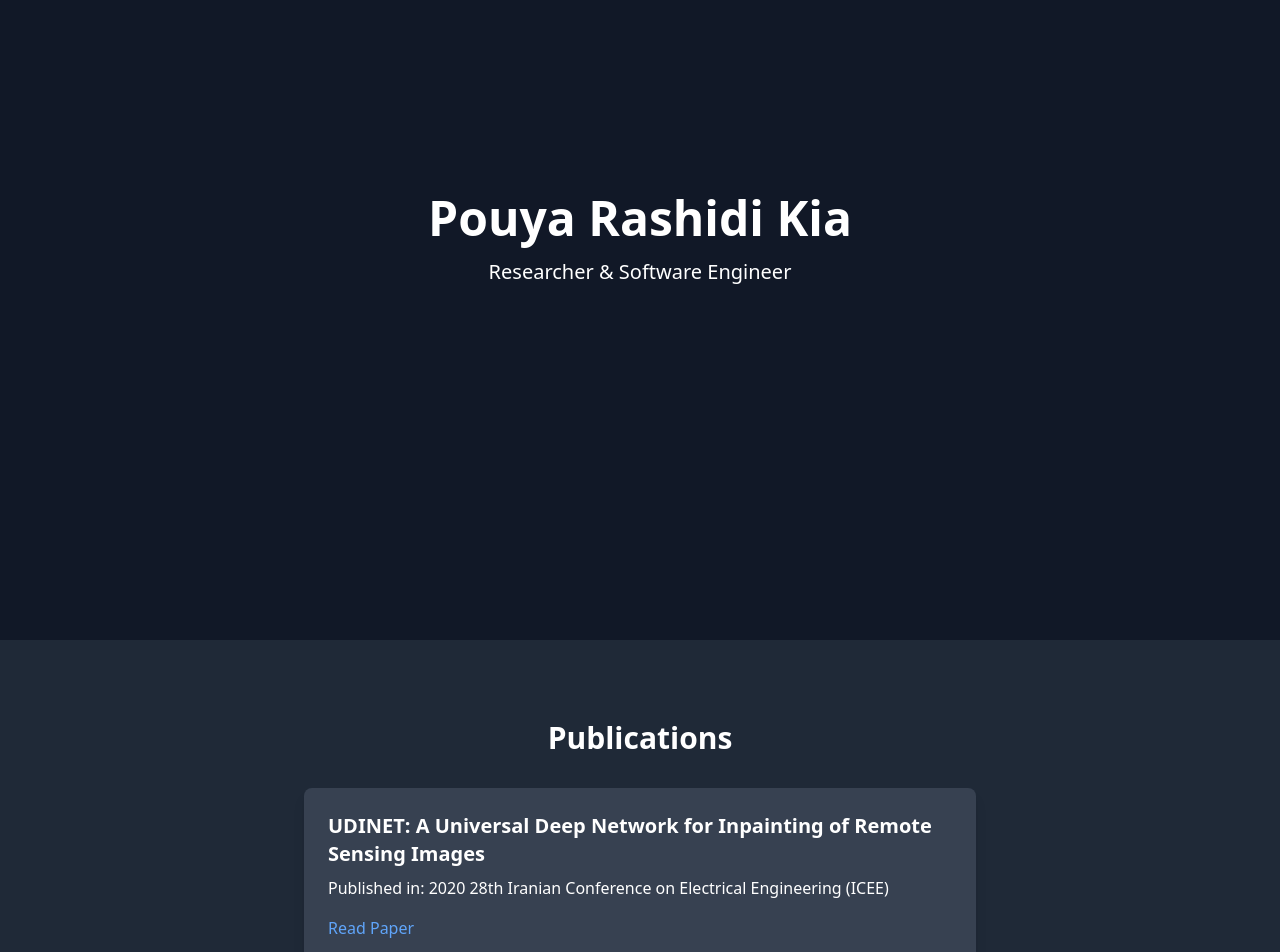
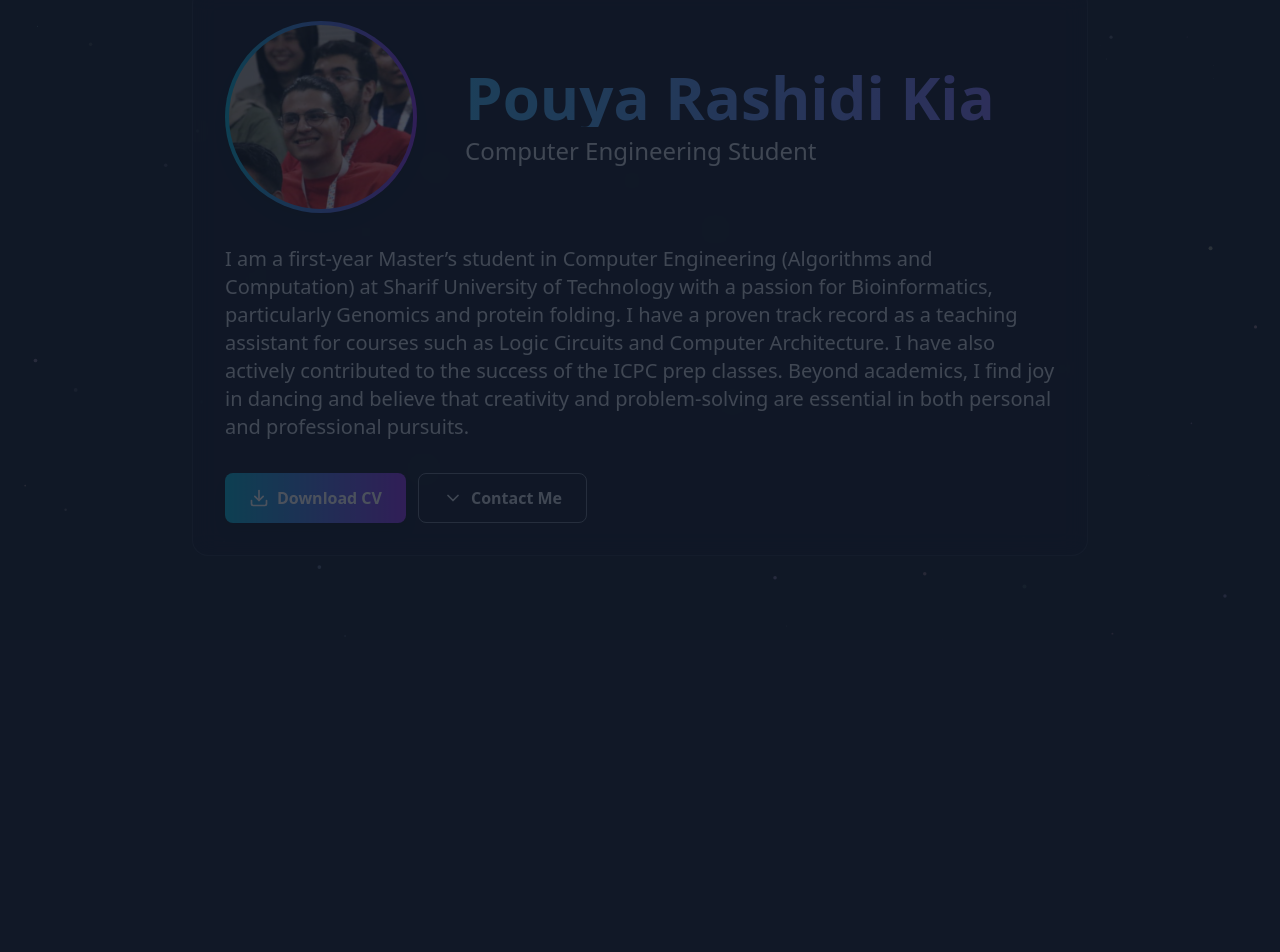
Before and after one commit to pouyarko/personal-page.github.io, a React (Vite) app: page / in a window 1280 px wide. Shown: the part 160-1112 px from the top of the page. Built offline with nearby package versions, Linux system fonts and the light colour scheme.

Commit message:
Revert "seo added v1"
This reverts commit 9b21137cad2fa59b5464995b2caf0d6073061141.

```diff
--- a/index.html
+++ b/index.html
@@ -4,9 +4,6 @@
     <meta charset="UTF-8" />
     <link rel="icon" type="image/svg+xml" href="/vite.svg" />
     <meta name="viewport" content="width=device-width, initial-scale=1.0" />
-    <meta name="description" content="The personal and professional portfolio of Pouya Rashidi Kia, a researcher and software engineer. Explore my research, publications, and contact information." />
-    <meta name="keywords" content="Pouya Rashidi Kia, personal portfolio, resume, cv, research, software engineer, publications" />
-    <meta name="author" content="Pouya Rashidi Kia" />
     <title>Pouya Rashidi Kia</title>
   </head>
   <body>
--- a/package.json
+++ b/package.json
@@ -12,8 +12,7 @@
   "dependencies": {
     "lucide-react": "^0.344.0",
     "react": "^18.3.1",
-    "react-dom": "^18.3.1",
-    "react-helmet-async": "^2.0.5"
+    "react-dom": "^18.3.1"
   },
   "devDependencies": {
     "@eslint/js": "^9.9.1",
--- a/src/App.tsx
+++ b/src/App.tsx
@@ -1,5 +1,5 @@
 import React from 'react';
-import { Helmet } from 'react-helmet-async';
+import Header from './components/Header';
 import Hero from './components/Hero';
 import Research from './components/Research';
 import Publications from './components/Publications';
@@ -8,14 +8,21 @@ import Contact from './components/Contact';
 function App() {
   return (
     <div className="min-h-screen bg-gray-900 text-white">
-      <Helmet>
-        <title>Pouya Rashidi Kia - Personal Portfolio</title>
-        <meta name="description" content="The personal and professional portfolio of Pouya Rashidi Kia, a researcher and software engineer. Explore my research, publications, and contact information." />
-      </Helmet>
-      <Hero />
-      <Research />
-      <Publications />
-      <Contact />
+      <Header />
+      <div className="sections-wrapper">
+        <section className="section">
+          <Hero />
+        </section>
+        <section className="section">
+          <Research />
+        </section>
+        <section className="section">
+          <Publications />
+        </section>
+        <section className="section">
+          <Contact />
+        </section>
+      </div>
     </div>
   );
 }
--- a/src/components/Hero.tsx
+++ b/src/components/Hero.tsx
@@ -1,16 +1,82 @@
 import React from 'react';
-import Header from './Header';
+import { Download, ChevronDown } from 'lucide-react';
+import ParticleBackground from './ParticleBackground';
+import FadeSection from './FadeSection';
 
-const Hero: React.FC = () => {
+const Hero = () => {
+  const scrollToContact = () => {
+    window.scrollTo({
+      top: window.innerHeight * 3,
+      behavior: 'smooth'
+    });
+  };
+
+  const handleDownloadCV = async (e: React.MouseEvent) => {
+    e.preventDefault(); // Prevent default button behavior
+    try {
+      const response = await fetch('./cv.pdf');
+      const blob = await response.blob();
+      const url = window.URL.createObjectURL(blob);
+      const link = document.createElement('a');
+      link.href = url;
+      link.download = 'Pouya_Rashidi_Kia_CV.pdf';
+      document.body.appendChild(link);
+      link.click();
+      document.body.removeChild(link);
+      window.URL.revokeObjectURL(url);
+    } catch (error) {
+      console.error('Error downloading CV:', error);
+    }
+  };
+
   return (
-    <>
-      <Header />
-      <section id="hero" className="flex flex-col items-center justify-center h-screen text-center bg-gray-900 text-white">
-        <h1 className="text-5xl font-bold">Pouya Rashidi Kia</h1>
-        <p className="mt-4 text-xl">Researcher & Software Engineer</p>
-      </section>
-    </>
+    <FadeSection index={0}>
+      <ParticleBackground />
+      <div className="container mx-auto relative z-10">
+        <div className="glass-card rounded-2xl p-4 md:p-8 max-w-4xl mx-auto">
+          <div className="flex flex-col md:flex-row items-center gap-4 md:gap-12 mb-6 md:mb-8">
+            <div className="w-32 h-32 md:w-48 md:h-48 rounded-full bg-gradient-to-r from-cyan-500 to-purple-600 p-1 flex-shrink-0 shadow-lg">
+              <img
+                src="./profile4.jpg"
+                alt="Profile"
+                className="w-full h-full rounded-full object-cover"
+              />
+            </div>
+            <div className="text-center md:text-left">
+              <h1 className="text-3xl md:text-5xl lg:text-6xl font-bold gradient-text mb-2">
+                Pouya Rashidi Kia
+              </h1>
+              <p className="text-lg md:text-2xl text-gray-300">
+                Computer Engineering Student
+              </p>
+            </div>
+          </div>
+
+          <p className="text-base md:text-xl text-gray-300 mb-6 md:mb-8 leading-relaxed">
+            I am a first-year Master’s student in Computer Engineering (Algorithms and Computation) at Sharif University of Technology with a passion for Bioinformatics, particularly Genomics and protein folding. I have a proven track record as a teaching assistant for courses such as Logic Circuits and Computer Architecture. I have also actively contributed to the success of the ICPC prep classes. Beyond academics, I find joy in dancing and believe that creativity and problem-solving are essential in both personal and professional pursuits.
+          </p>
+
+          <div className="flex flex-col sm:flex-row gap-3 justify-center md:justify-start">
+            <button
+              onClick={handleDownloadCV}
+              className="w-full sm:w-auto bg-gradient-to-r from-cyan-500 to-purple-600 text-white px-6 py-3 rounded-lg flex items-center justify-center gap-2 hover:opacity-90 transition-all shadow-lg"
+            >
+              <Download size={20} />
+              <span className="font-semibold">Download CV</span>
+            </button>
+
+            <button
+              onClick={scrollToContact}
+              className="w-full sm:w-auto border border-gray-500 text-gray-300 px-6 py-3 rounded-lg flex items-center justify-center gap-2 hover:bg-gray-800/50 transition-all"
+            >
+              <ChevronDown size={20} />
+              <span className="font-semibold">Contact Me</span>
+            </button>
+          </div>
+        </div>
+      </div>
+    </FadeSection>
   );
-};
+}
 
 export default Hero;
--- a/src/components/Publications.tsx
+++ b/src/components/Publications.tsx
@@ -1,24 +1,106 @@
 import React from 'react';
-import { Helmet } from 'react-helmet-async';
+import { FileText, Download } from 'lucide-react';
+import FadeSection from './FadeSection';
 
-const Publications: React.FC = () => {
+const Publications = () => {
+  const publications = [
+    {
+      title: "UDiNet: A dilated U-net for improving OCR performance",
+      authors: [
+        { name: "Mahyar Fardinfar", url: "https://mahyarfardin.github.io/personal_page/" },
+        { name: "Pouya Rashidi Kia" }
+      ],
+      conference: "the 2nd GCC International Conference on IEOM Muscat, Oman",
+      year: "2024",
+      abstract: "This paper introduces the UDiNet architecture, a dilated variant of the U-Net, specifically designed to address image denoising challenges.",
+      pdfUrl: "./publications/udinet.pdf",
+      fileName: "UDiNet_Paper.pdf"
+    }
+  ];
+
+  const handleDownload = async (e: React.MouseEvent, url: string, fileName: string) => {
+    e.preventDefault();
+    e.stopPropagation();
+
+    const fullUrl = new URL(url, window.location.href).href;
+
+    try {
+      const response = await fetch(fullUrl);
+      if (!response.ok) throw new Error('Failed to fetch PDF');
+
+      const blob = await response.blob();
+      const downloadUrl = window.URL.createObjectURL(blob);
+      const link = document.createElement('a');
+      link.href = downloadUrl;
+      link.download = fileName;
+      document.body.appendChild(link);
+      link.click();
+      document.body.removeChild(link);
+      window.URL.revokeObjectURL(downloadUrl);
+    } catch (error) {
+      console.error('Error downloading file:', error);
+      alert('Failed to download PDF. Please try again later.');
+    }
+  };
+
+  const renderAuthors = (authors: Array<{ name: string; url?: string }>) => {
+    return authors.map((author, index) => (
+      <React.Fragment key={author.name}>
+        {index > 0 && ", "}
+        {author.url ? (
+          <a
+            href={author.url}
+            target="_blank"
+            rel="noopener noreferrer"
+            className="hover:text-cyan-400 transition-colors"
+          >
+            {author.name}
+          </a>
+        ) : (
+          author.name
+        )}
+      </React.Fragment>
+    ));
+  };
+
   return (
-    <section id="publications" className="py-20 bg-gray-800 text-white">
-      <Helmet>
-        <title>Publications - Pouya Rashidi Kia</title>
-        <meta name="description" content="Explore the publications of Pouya Rashidi Kia, including research papers and articles on various topics in computer science." />
-      </Helmet>
+    <FadeSection index={2}>
       <div className="container mx-auto px-4">
-        <h2 className="text-3xl font-bold text-center mb-8">Publications</h2>
-        <div className="max-w-2xl mx-auto">
-          <div className="bg-gray-700 p-6 rounded-lg shadow-lg mb-4">
-            <h3 className="text-xl font-bold">UDINET: A Universal Deep Network for Inpainting of Remote Sensing Images</h3>
-            <p className="mt-2">Published in: 2020 28th Iranian Conference on Electrical Engineering (ICEE)</p>
-            <a href="/publications/udinet.pdf" target="_blank" rel="noopener noreferrer" className="text-blue-400 hover:underline mt-4 inline-block">Read Paper</a>
-          </div>
+        <h2 className="text-3xl md:text-4xl font-bold mb-12 text-center">
+          <span className="gradient-text">Publications</span>
+        </h2>
+
+        <div className="max-w-4xl mx-auto">
+          {publications.map((pub, index) => (
+            <div key={index} className="glass-card p-6 rounded-xl mb-6">
+              <div className="flex items-start gap-4">
+                <div className="flex-1">
+                  <h3 className="text-xl font-semibold mb-2 text-white">
+                    {pub.title}
+                  </h3>
+                  <p className="text-gray-300 mb-2">
+                    {renderAuthors(pub.authors)}
+                  </p>
+                  <p className="text-cyan-400 mb-4">
+                    {pub.conference} • {pub.year}
+                  </p>
+                  <p className="text-gray-300 mb-4">
+                    {pub.abstract}
+                  </p>
+                  <button
+                    onClick={(e) => handleDownload(e, pub.pdfUrl, pub.fileName)}
+                    className="inline-flex items-center gap-2 text-gray-300 hover:text-cyan-400 transition-colors"
+                  >
+                    <Download size={20} />
+                    <span>Download PDF</span>
+                  </button>
+                </div>
+              </div>
+            </div>
+          ))}
         </div>
       </div>
-    </section>
+    </FadeSection>
   );
 };
 
--- a/src/main.tsx
+++ b/src/main.tsx
@@ -1,13 +1,10 @@
-import React from 'react'
-import ReactDOM from 'react-dom/client'
-import App from './App.tsx'
-import './index.css'
-import { HelmetProvider } from 'react-helmet-async';
+import { StrictMode } from 'react';
+import { createRoot } from 'react-dom/client';
+import App from './App.tsx';
+import './index.css';
 
-ReactDOM.createRoot(document.getElementById('root')!).render(
-  <React.StrictMode>
-    <HelmetProvider>
-      <App />
-    </HelmetProvider>
-  </React.StrictMode>,
-)
+createRoot(document.getElementById('root')!).render(
+  <StrictMode>
+    <App />
+  </StrictMode>
+);
```
Also changed, not shown: public/robots.txt (deleted), 2 other files (tests, documents, lock files or other folders).
